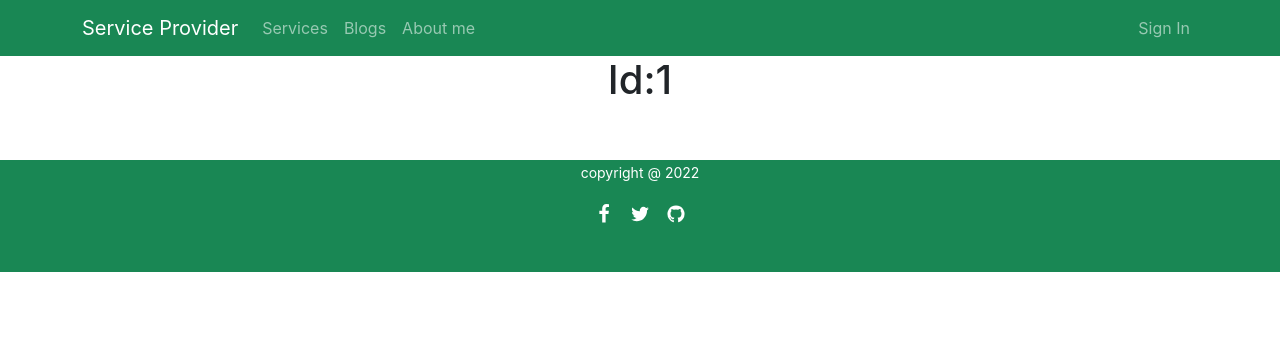
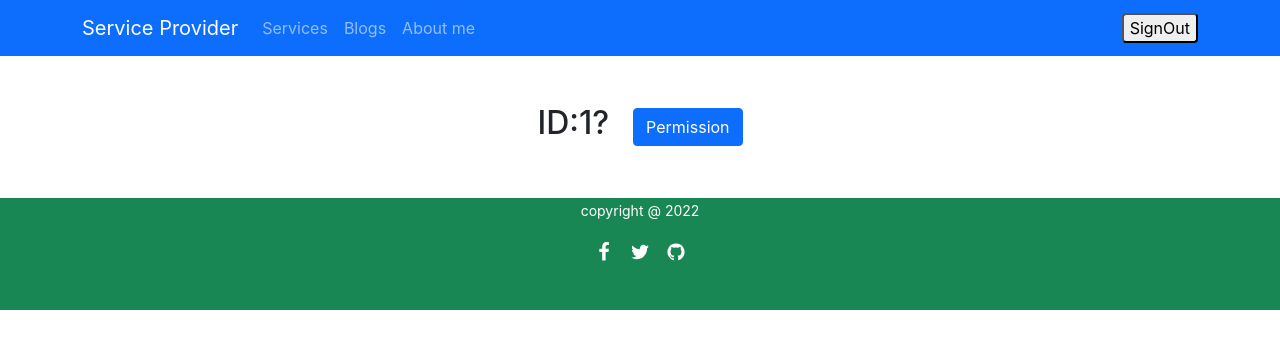
Before and after one commit to mubarakmohin1/firebase-Authentication-independent-service-provider, a React (Create React App) app: page /checkout/1 in a window 1280 px wide. Shown: the top 348 px of the page. Built offline with nearby package versions, Linux system fonts and the light colour scheme; no server answers; sample sign-in values are in the browser's storage.

Commit message:
private route permission successful

```diff
--- a/src/App.js
+++ b/src/App.js
@@ -8,7 +8,9 @@ import Footer from './components/Footer/Footer';
 import Header from './components/Header/Header';
 import Home from './components/Home/Home';
 import Login from './components/Login/Login';
+import RequireAuth from './components/Login/RequireAuth/RequireAuth';
 import NotFound from './components/NotFound/NotFound';
+import Permission from './components/Permission/Permission';
 import Register from './components/Register/Register';
 import Services from './components/Services/Services';
 import Skill from './components/Skill/Skill';
@@ -27,6 +29,7 @@ function App() {
         <Route path='/about' element={<About></About>}></Route>
         <Route path='/signIn' element={<Login></Login>}></Route>
         <Route path='/register' element={<Register></Register>}></Route>
+        <Route path='/permission' element={<RequireAuth><Permission></Permission></RequireAuth>}></Route>
         <Route path='*' element={<NotFound></NotFound>}></Route>
       </Routes>
        <Footer></Footer>
--- a/src/components/CheckDetails/CheckDetails.js
+++ b/src/components/CheckDetails/CheckDetails.js
@@ -1,11 +1,14 @@
 import React from 'react';
-import { useParams } from 'react-router-dom';
+import { Link, useParams } from 'react-router-dom';
 
 const CheckDetails = () => {
     const {checkoutId} = useParams();
     return (
-        <div className='d-flex justify-content-center align-items-center'>
-            <h1>Id:{checkoutId}</h1>
+        <div className='d-flex justify-content-center align-items-center mt-5'>
+            <h2>ID:{checkoutId}?</h2> <br />
+           <Link to='/permission'>
+               <button className='btn btn-primary ms-4'>Permission</button>
+           </Link>
 
         </div>
     );
--- a/src/components/Header/Header.js
+++ b/src/components/Header/Header.js
@@ -1,13 +1,20 @@
+import { signOut } from 'firebase/auth';
 import React from 'react';
 import { Container, Nav, Navbar } from 'react-bootstrap';
+import { useAuthState } from 'react-firebase-hooks/auth';
 import { Link } from 'react-router-dom';
+import auth from '../../firebase.init';
 
 
 
 const Header = () => {
+  const [user] = useAuthState(auth)
+  const signOutbtn = ()=>{
+    signOut(auth);
+  }
   return (
     <>
-      <Navbar collapseOnSelect expand="lg" sticky='top' bg="success" variant='dark'>
+      <Navbar collapseOnSelect expand="lg" sticky='top' bg="primary" variant='dark'>
         <Container>
           <Navbar.Brand as={Link} to ="/">Service Provider</Navbar.Brand>
           <Navbar.Toggle aria-controls="responsive-navbar-nav" />
@@ -26,10 +33,10 @@ const Header = () => {
               </NavDropdown> */}
             </Nav>
             <Nav>
-              <Nav.Link as={Link} to ="/signIn">Sign In</Nav.Link>
-              {/* <Nav.Link eventKey={2} href="#memes">
-                Dank memes
-              </Nav.Link> */}
+             {
+               user?<button onClick={signOutbtn} className='rounded'>SignOut</button> :  <Nav.Link as={Link} to ="/signIn">Sign In</Nav.Link>
+             }
+
             </Nav>
           </Navbar.Collapse>
         </Container>
--- a/src/components/Login/Login.js
+++ b/src/components/Login/Login.js
@@ -2,18 +2,21 @@
 import React, { useRef } from 'react';
 import { Button, Form } from 'react-bootstrap';
 import { useSignInWithEmailAndPassword } from 'react-firebase-hooks/auth';
-import { Link, useNavigate } from 'react-router-dom';
+import { Link, useLocation, useNavigate } from 'react-router-dom';
 import auth from '../../firebase.init';
 
 const Login = () => {
     const emailRef = useRef('');
     const passwordRef = useRef('');
     const navigate = useNavigate();
+    const location = useLocation()
+    let from = location.state?.from?.pathname || "/";
+
     const [
         signInWithEmailAndPassword,
         user,
-        loading,
-        error,
+
+
       ] = useSignInWithEmailAndPassword(auth);
 
     const submitButton = event => {
@@ -26,7 +29,7 @@ const Login = () => {
         navigate('/register')
     }
     if(user){
-        navigate('/')
+        navigate(from, { replace: true });
     }
 
     return (
--- a/src/components/Login/RequireAuth/RequireAuth.js
+++ b/src/components/Login/RequireAuth/RequireAuth.js
@@ -5,11 +5,11 @@ import auth from '../../../firebase.init';
 
 const RequireAuth = ({children}) => {
     const [user] = useAuthState(auth);
-    let location = useLocation();
+    const location = useLocation();
 
     if (!user) {
 
-      return <Navigate to="/login" state={{ from: location }} replace />;
+      return <Navigate to="/signIn" state={{ from: location }} replace />;
     }
 
     return children;
--- a/src/components/Permission/Permission.js
+++ b/src/components/Permission/Permission.js
@@ -2,8 +2,8 @@ import React from 'react';
 
 const Permission = () => {
     return (
-        <div>
-
+        <div className='container'>
+            <h2 className='py-4'>I remember you because you want to try see me with registration!</h2>
         </div>
     );
 };
```
